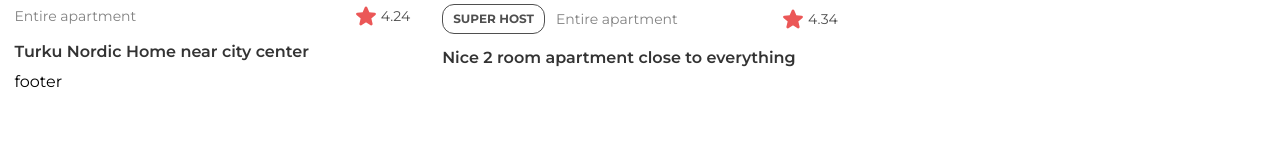
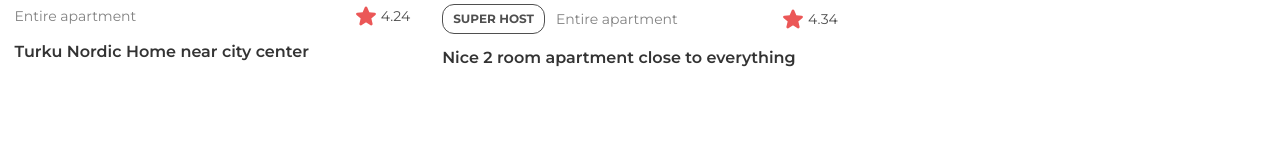
Before and after one commit to pandagenduts/challenge3-frontend-devchallenges.io, a React (Vite) app: page / in a window 1280 px wide. Shown: the part 1896-2064 px from the top of the page. Before the commit the page ends 1990 px from the top, so only its background shows below. Built offline with nearby package versions, Linux system fonts and the light colour scheme.

Commit message:
footer done; search algorithm on progress

```diff
--- a/src/components/layouts/Footer/Footer.jsx
+++ b/src/components/layouts/Footer/Footer.jsx
@@ -1,9 +1,14 @@
 const Footer = () => {
   return (
-    <footer>
-      <h1>footer</h1>
+    <footer className="mt-24 font-montserrat text-[#828282] text-sm text-center">
+      <p>
+        created by <a href="https://github.com/pandagenduts/challenge3-frontend-devchallenges.io" target="_blank" rel="noopener noreferrer" className='font-bold'>
+          pandagenduts
+        </a>
+        - <a href="http://legacy.devchallenges.io" target="_blank" rel="noopener noreferrer">legacy.devChallenges.io</a>
+      </p>
     </footer>
-  )
-}
+  );
+};
 
-export default Footer
+export default Footer;
```
